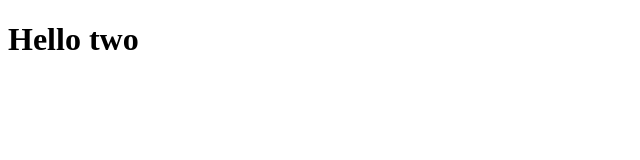
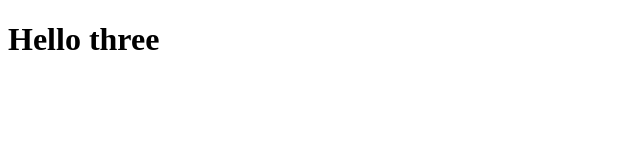
Before and after one commit to M-Usman-Nadeem/learn-git, a plain HTML site: page index.html in a window 1280 px wide. Shown: the full height of the page, 0-640 px from the left. Drawn offline with Linux system fonts and the light colour scheme.

Commit message:
'git-thirdUnderstanding'

```diff
--- a/index.html
+++ b/index.html
@@ -7,6 +7,6 @@
     <title>Document</title>
 </head>
 <body>
-    <h1>Hello two</h1>
+    <h1>Hello three</h1>
 </body>
 </html>
```
